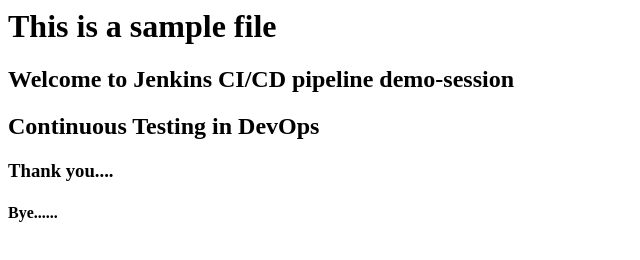
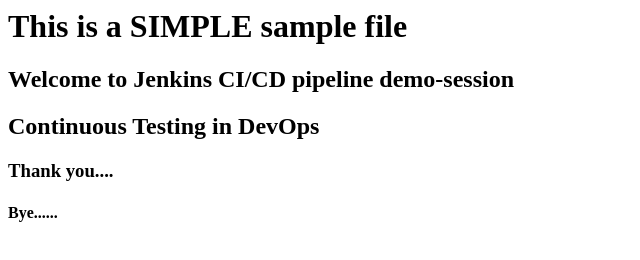
Before and after one commit to mohanpillai203/532, a plain HTML site: page index.html in a window 1280 px wide. Shown: the whole page, without its empty margins (0-640 px from the left). Drawn offline with Linux system fonts and the light colour scheme.

Commit message:
14th May commit-code change in index.html file

```diff
--- a/index.html
+++ b/index.html
@@ -1,7 +1,7 @@
 <html>
 <title>Jenkins-Pipeline</title>
 <body>
-<h1>This is a sample file</h1>
+<h1>This is a SIMPLE sample file</h1>
 <h2>Welcome to Jenkins CI/CD pipeline demo-session</h2>
 <h2>Continuous Testing in DevOps</h2>
 <h3>Thank you....</h3>
```
